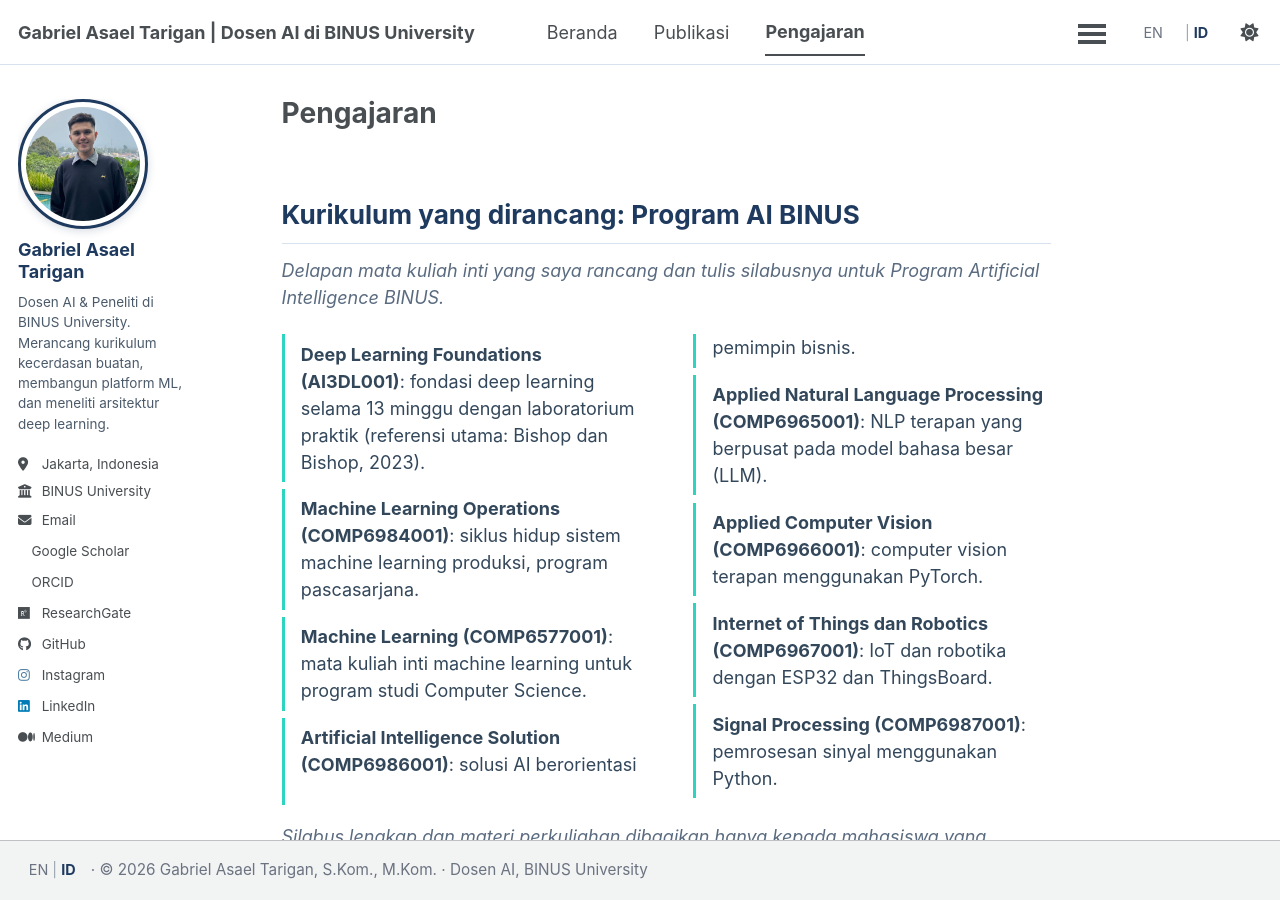
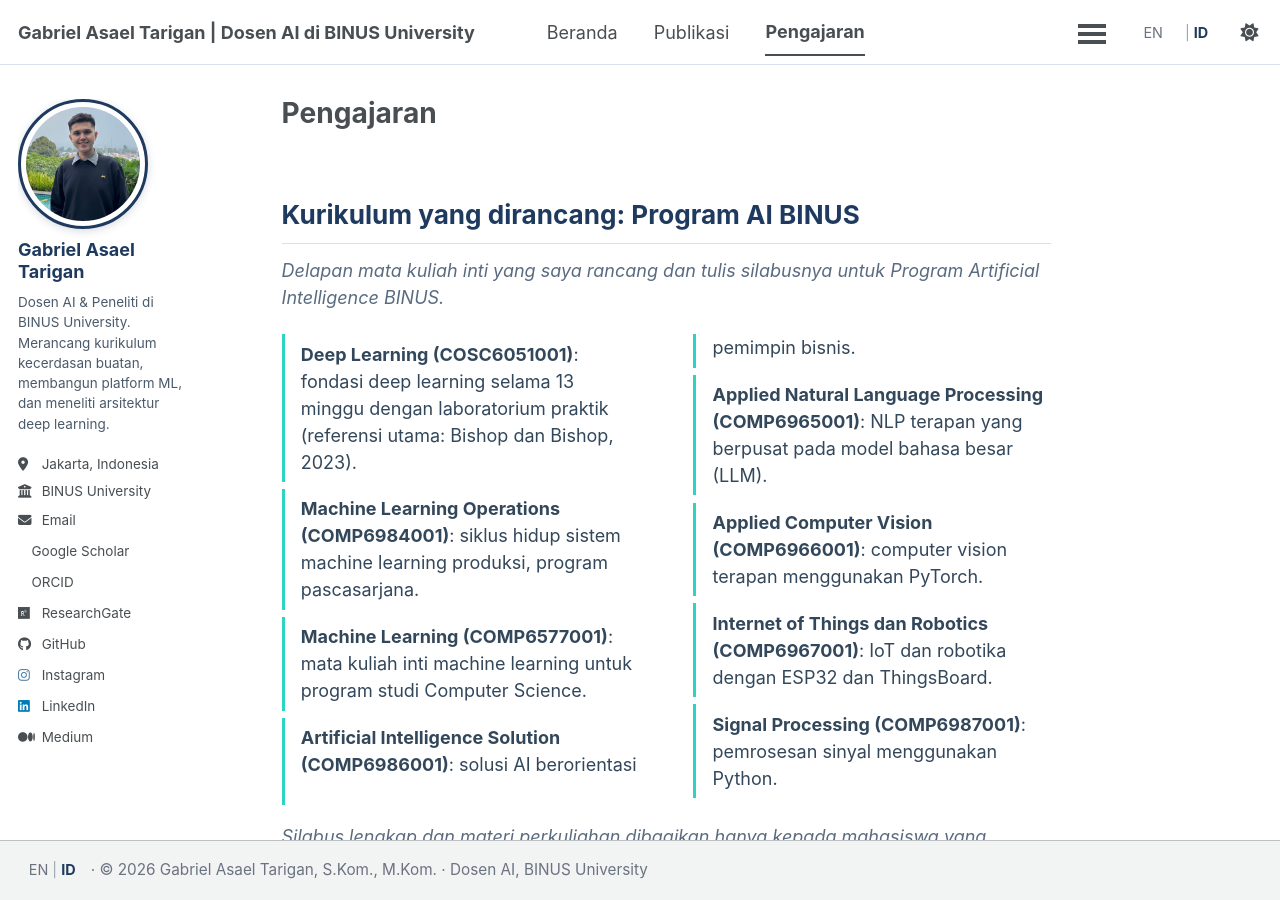
Before and after one commit to asaeltarigan/id, a Jekyll site: the page built from _pages/pengajaran.md, in a window 1280 px wide and 900 px high. Built offline with Jekyll 4.4.1, drawn with Linux system fonts in a browser that asks for light colours; a style sheet for code colours, icons or effects is not loaded.

Commit message:
Rename to Deep Learning (COSC6051001)

```diff
--- a/_pages/pengajaran.md
+++ b/_pages/pengajaran.md
@@ -8,7 +8,7 @@ author_profile: true
 <h2 class="teaching-section">Kurikulum yang dirancang: Program AI BINUS</h2>
 <p class="teaching-section-note">Delapan mata kuliah inti yang saya rancang dan tulis silabusnya untuk Program Artificial Intelligence BINUS.</p>
 <ul class="taught-list">
-  <li><strong>Deep Learning Foundations (AI3DL001)</strong>: fondasi deep learning selama 13 minggu dengan laboratorium praktik (referensi utama: Bishop dan Bishop, 2023).</li>
+  <li><strong>Deep Learning (COSC6051001)</strong>: fondasi deep learning selama 13 minggu dengan laboratorium praktik (referensi utama: Bishop dan Bishop, 2023).</li>
   <li><strong>Machine Learning Operations (COMP6984001)</strong>: siklus hidup sistem machine learning produksi, program pascasarjana.</li>
   <li><strong>Machine Learning (COMP6577001)</strong>: mata kuliah inti machine learning untuk program studi Computer Science.</li>
   <li><strong>Artificial Intelligence Solution (COMP6986001)</strong>: solusi AI berorientasi pemimpin bisnis.</li>
```
